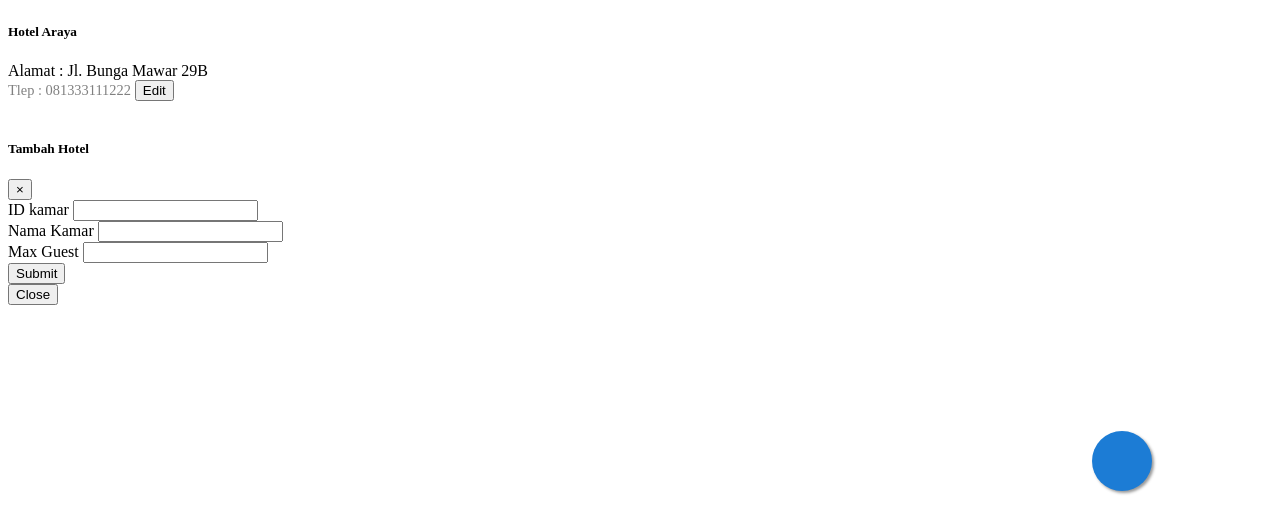
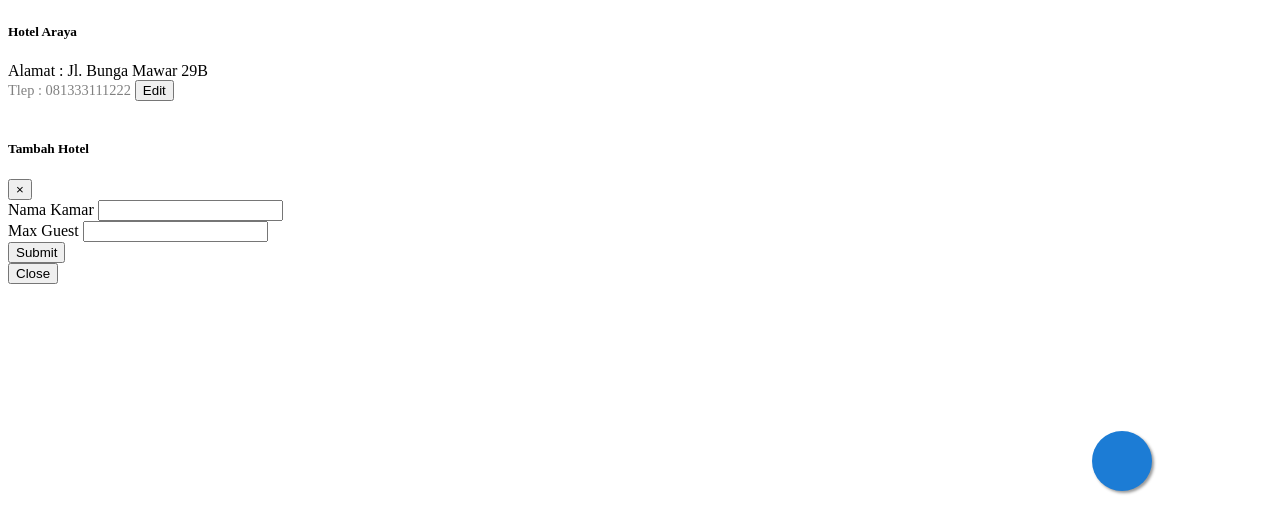
Before and after one commit to jialingkun/acehotel, a PHP site: the page made by application/views/admin/management_hotel_detail.php in a window 1280 px wide. Shown: the part 229-753 px from the top of the page. Run offline with PHP 8.4, Linux system fonts and the light colour scheme; the template is opened without the code that fills it, so the values that code supplies are empty.

Commit message:
Update management_hotel_detail.php
fix id kamar

```diff
--- a/application/views/admin/management_hotel_detail.php
+++ b/application/views/admin/management_hotel_detail.php
@@ -122,11 +122,6 @@
 							<form id="insert_kamar" onsubmit="insertKamar(event)">
 							<div class="form-group">
 									<input type="hidden" id="id_hotel" name="id_hotel" class="form-control" pattern="^[A-Za-z0-9-_]+$"
-										required>
-								</div>
-								<div class="form-group">
-									<label for="usr">ID kamar</label>
-									<input type="text" name="id_kamar" class="form-control" pattern="^[A-Za-z0-9-_]+$"
 										required>
 								</div>
 								<div class="form-group">
```
